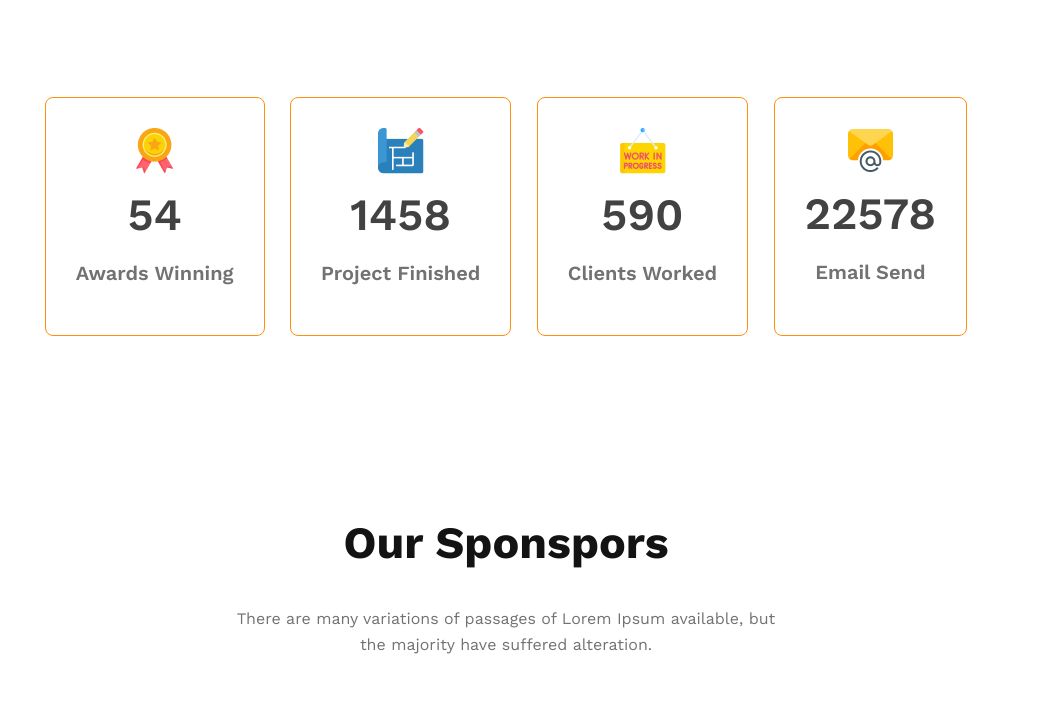
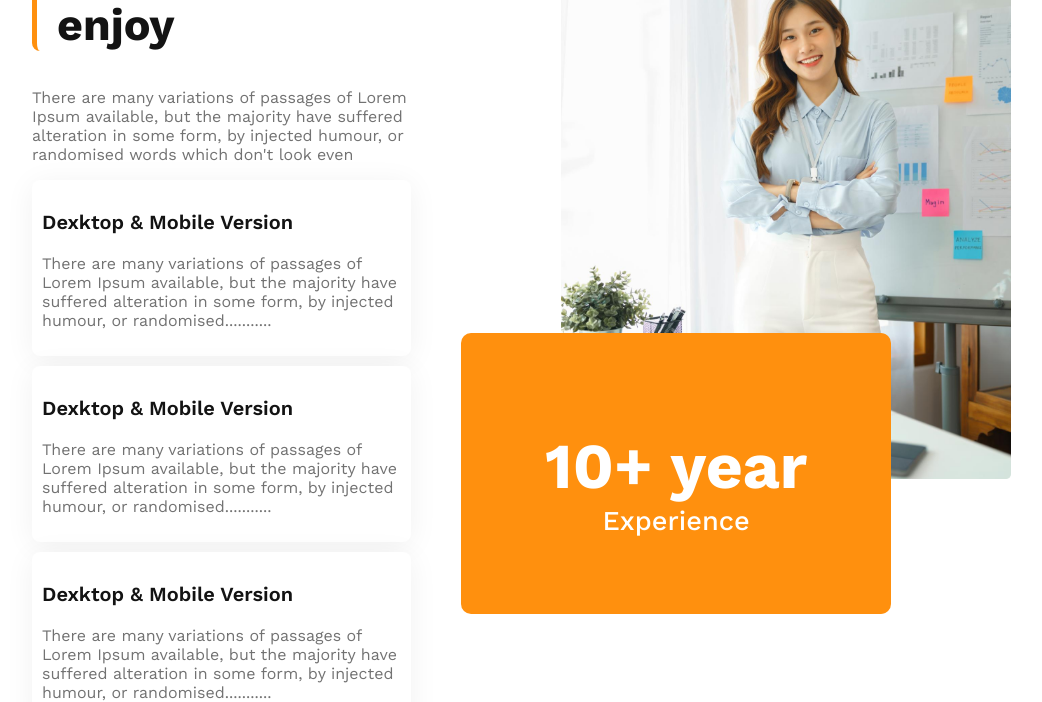
Before and after one commit to SabbirHossain-28/simple-responsive-g3-architecture, a plain HTML site: page index.html in a window 1280 px wide. Shown: the part 2066-2768 px from the top of the page, without its empty margins (134-1176 px from the left). Drawn offline with nearby package versions, Linux system fonts and the light colour scheme.

Commit message:
create more-feature section with also responsive for small devices

```diff
--- a/index.html
+++ b/index.html
@@ -41,7 +41,35 @@
             </div>
         </section>
         <section class="more-feature">
-
+            <div class="more-feature-container">
+                <div class="more-feature-content">
+                    <h2 class="more-feature-title">Features you will love & enjoy</h2>
+                    <p class="more-feature-description">There are many variations of passages of Lorem Ipsum available, but the majority have suffered alteration in some form, by injected humour, or randomised words which don't look even</p>
+                </div>
+                <div class="card-item">
+                    <h3>Dexktop & Mobile Version</h3>
+                    <p>There are many variations of passages of Lorem Ipsum available, but the majority have suffered alteration in some form, by injected humour, or randomised...........</p>
+                </div>
+                <div class="card-item">
+                    <h3>Dexktop & Mobile Version</h3>
+                    <p>There are many variations of passages of Lorem Ipsum available, but the majority have suffered alteration in some form, by injected humour, or randomised...........</p>
+                </div>
+                <div class="card-item">
+                    <h3>Dexktop & Mobile Version</h3>
+                    <p>There are many variations of passages of Lorem Ipsum available, but the majority have suffered alteration in some form, by injected humour, or randomised...........</p>
+                </div>
+                <div class="card-item">
+                    <h3>Dexktop & Mobile Version</h3>
+                    <p>There are many variations of passages of Lorem Ipsum available, but the majority have suffered alteration in some form, by injected humour, or randomised...........</p>
+                </div>
+            </div>
+            <div class="more-feature-img">
+                <img src="images/architect.png" alt="">
+                <div class="badge">
+                    <h2>10+ year</h2>
+                    <p>Experience</p>
+                </div>
+            </div>
         </section>
         <section class="fact">
             <div class="fact-content">
--- a/styles/style.css
+++ b/styles/style.css
@@ -177,19 +177,92 @@ nav > ul > li > a {
   justify-content: space-between;
   /* mix-blend-mode: luminosity; */
 }
-.footer-content{
+.footer-content {
   width: 80%;
   max-width: 1440px;
   margin: 130px auto 30px;
   text-align: center;
 }
-.footer-content>p{
+.footer-content > p {
   color: #424242;
   font-size: 1.25rem;
   font-weight: 400;
   border-radius: 8px;
-background: #FFF4E7;
+  background: #fff4e7;
   padding: 35px 0;
+}
+.more-feature {
+  width: 75%;
+  max-width: 1440px;
+  margin: 0 auto;
+  display: flex;
+  gap: 50px;
+}
+.more-feature-container {
+  width: 40%;
+}
+.more-feature-img {
+  width: 50%;
+}
+.more-feature-img > img {
+    width: 95%;
+  /* height: 100%;   */
+  margin-left: 100px;
+}
+.more-feature-container > .more-feature-content > .more-feature-title {
+  color: #131313;
+  font-size: 2.8rem;
+  font-weight: 700;
+  border-radius: 8px;
+  border-left: 5px solid #ff900e;
+  padding-left: 20px;
+}
+.more-feature-container > .more-feature-content > .more-feature-description {
+  color: #727272;
+  font-size: 1rem;
+  font-weight: 400;
+}
+.card-item {
+  border-radius: 8px;
+  background: #fff;
+  box-shadow: 0px 4px 30px 0px rgba(0, 0, 0, 0.06);
+  padding: 10px;
+  margin-bottom: 10px;
+}
+.card-item h3 {
+  color: #131313;
+  font-size: 1.25rem;
+  font-weight: 600;
+}
+.card-item p {
+  color: #727272;
+  font-size: 1rem;
+  font-weight: 400;
+}
+.badge {
+  width: 340px;
+  padding: 45px;
+  background-color: #ff900e;
+  border-radius: 10px;
+  position: relative;
+  bottom: 150px;
+  /* right: 80px; */
+}
+.badge h2 {
+  color: #fff;
+  text-align: center;
+  font-size: 4rem;
+  font-weight: 700;
+  line-height: 70px;
+  margin-bottom: 0;
+}
+.badge p {
+  color: #fff;
+  text-align: center;
+  font-size: 1.7rem;
+  font-weight: 500;
+  line-height: 40px;
+  margin-top: 0;
 }
 /* Responsive section */
 
@@ -234,12 +307,29 @@ padding: 35px 0;
     flex-direction: column;
     justify-content: space-evenly;
   }
-  .sponsor-content{
+  .sponsor-content {
     width: 100%;
   }
-  .sponsor-img{
+  .sponsor-img {
     flex-direction: column;
     padding: 40px;
     gap: 30px;
   }
+  .more-feature{
+    flex-direction: column;
   }
+  .more-feature-container{
+    width: 100%;
+  }
+  .more-feature-img{
+    width: 100%;
+  }
+  .more-feature-img>img{
+    width: 100%;
+    margin-left: 0;
+  }
+  .badge{
+    position: static;
+    width: 200px;
+  }
+}
```
Lines whose indentation alone changed are shown as unchanged.
